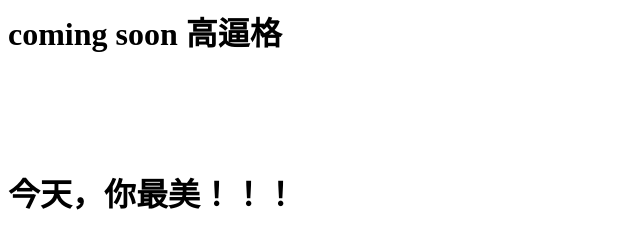
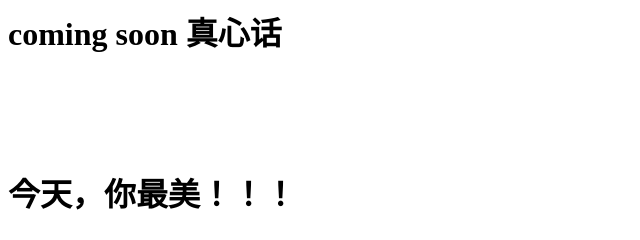
Before and after one commit to lucan002/lucan, a plain HTML site: page index.html in a window 1280 px wide. Shown: the full height of the page, 0-640 px from the left. Drawn offline with Linux system fonts and the light colour scheme.

Commit message:
Update index.html

```diff
--- a/index.html
+++ b/index.html
@@ -1,3 +1,3 @@
-<h1>coming soon   高逼格</h1>
+<h1>coming soon   真心话</h1>
 <br /><br /><br /><br />
 <h1>今天，你最美！！！</h1>
```
